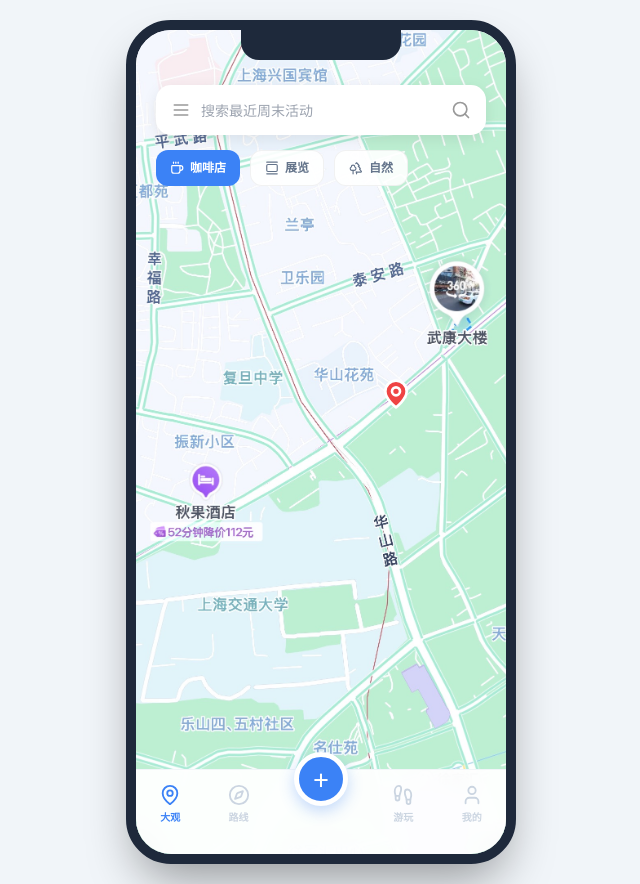
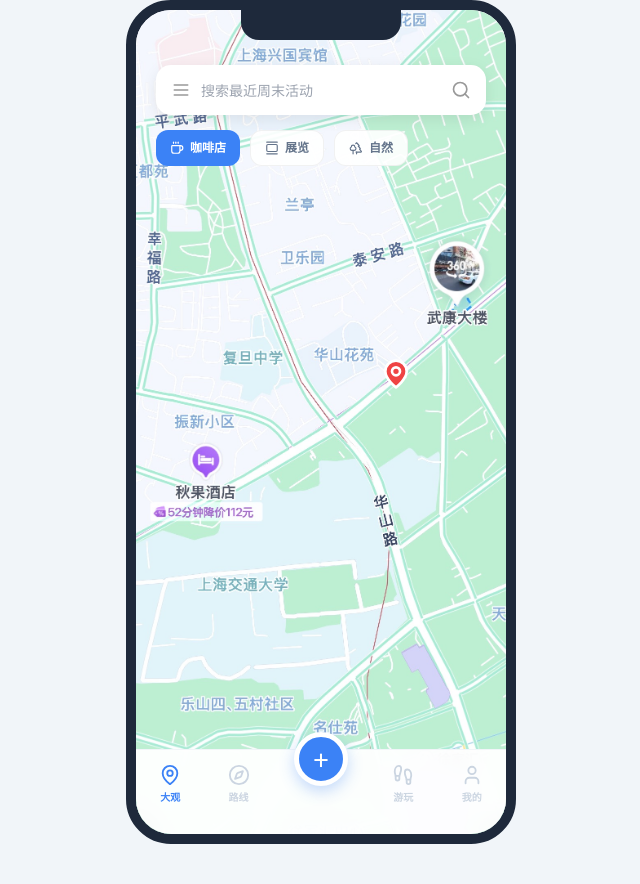
Before and after one commit to Annathewitch/Grand-View-Garden, a Next.js app: page / in a window 1280 px wide. Shown: the whole page, without its empty margins (319-959 px from the left). After the commit the page ends 844 px from the top, so only its background shows below. Built offline with nearby package versions, Linux system fonts and the light colour scheme.

Commit message:
Update page.tsx

```diff
--- a/app/page.tsx
+++ b/app/page.tsx
@@ -166,13 +166,14 @@ export default function IntegratedMapPage() {
 const appContainerStyle: React.CSSProperties = {
   width: "390px",
   height: "844px",
-  margin: "20px auto",
-  background: "#F8FAFC",
+  margin: "0 auto", // 确保居中
+  background: "#fff",
   borderRadius: "45px",
   position: "relative",
   border: "10px solid #1e293b",
-  overflow: "hidden",
-  boxShadow: "0 25px 50px -12px rgba(0,0,0,0.4)"
+  overflow: "hidden", // 必须保留，确保内容不出框
+  display: "flex",    // 新增：确保内容垂直排列
+  flexDirection: "column" // 新增
 };
 
 const contentAreaStyle: React.CSSProperties = { width: "100%", height: "100%" };
```
